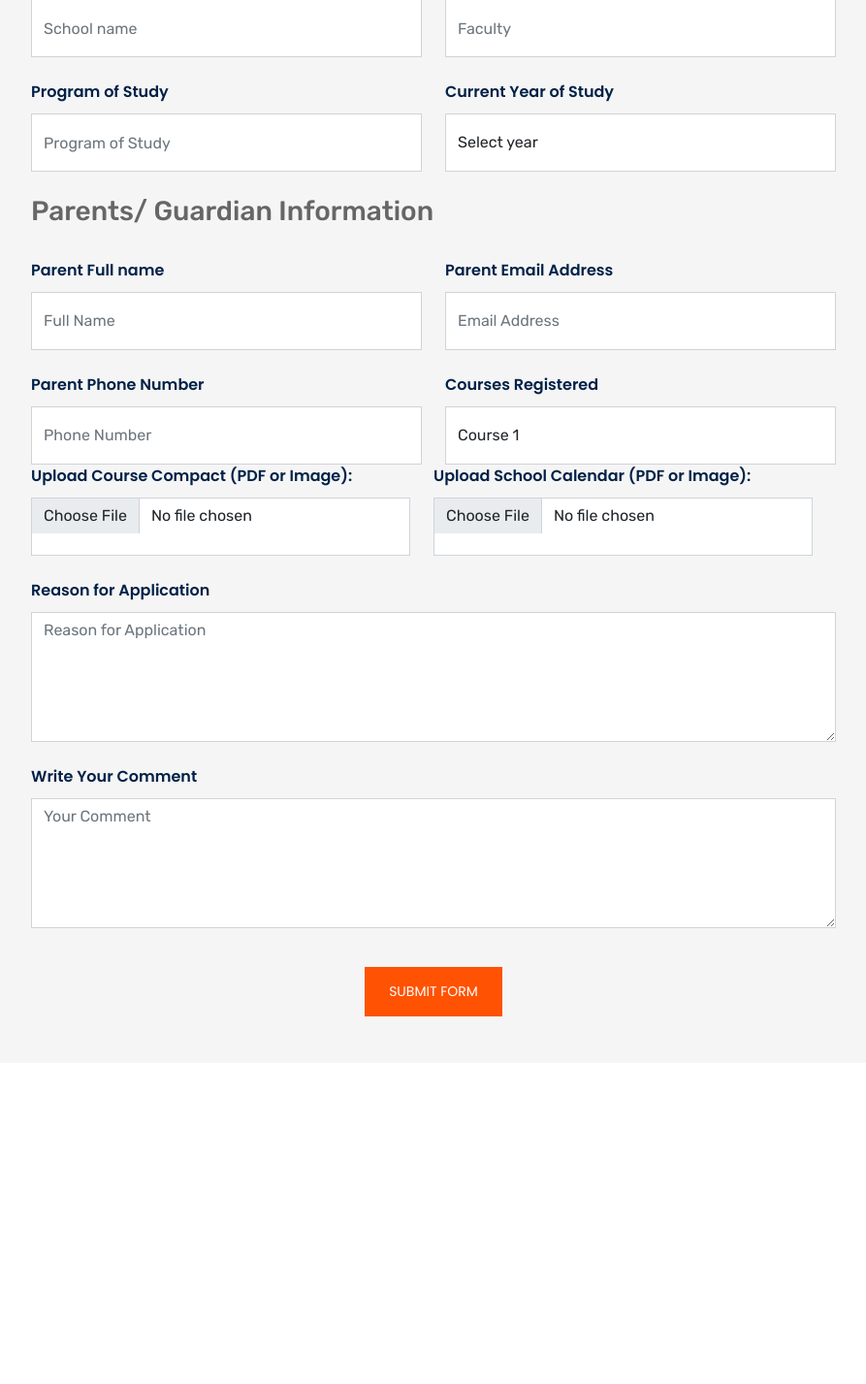
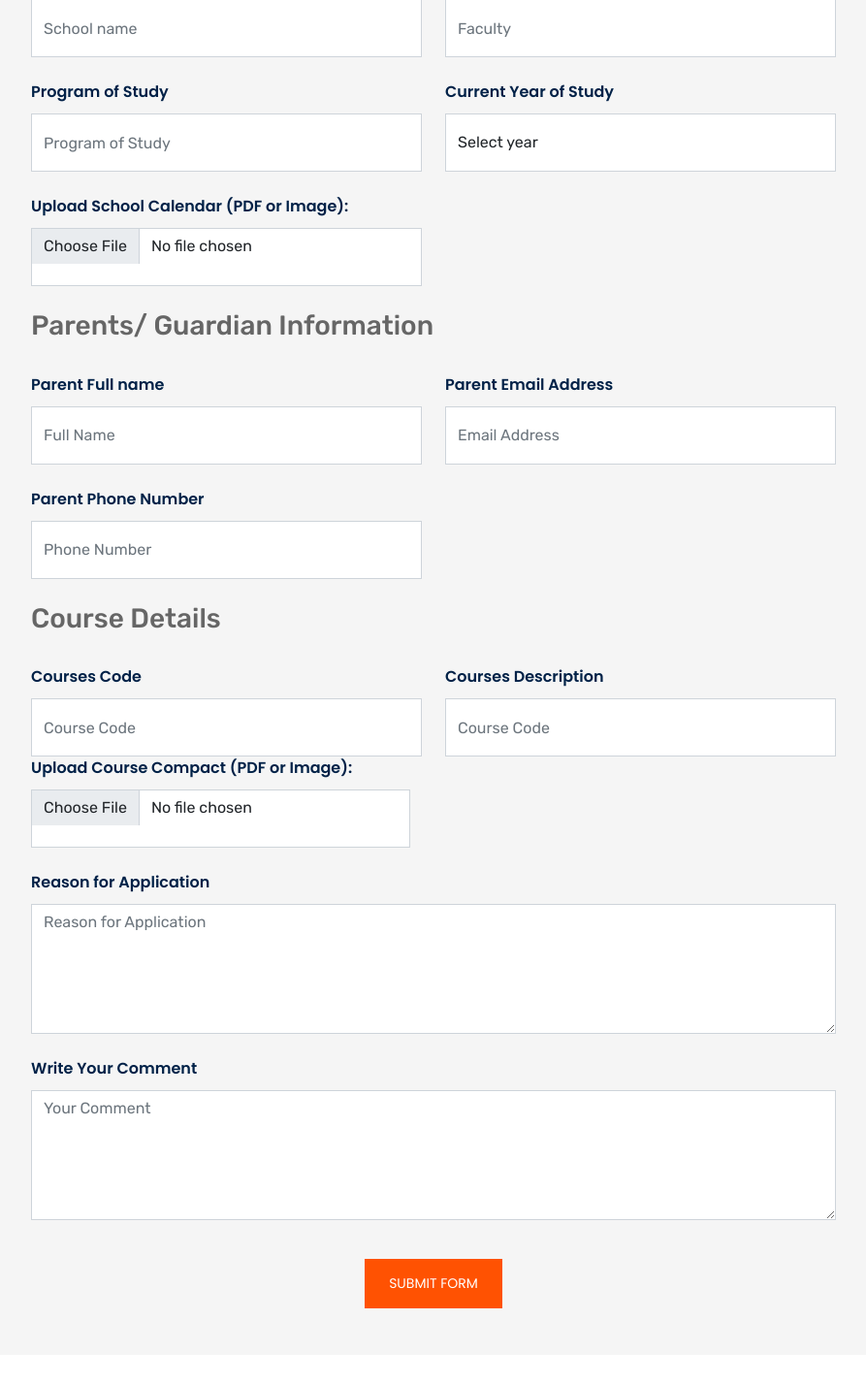
Before and after one commit to ajayipriscilla2013/JETA-Geek-tutbits, a PHP site: page /std_app_form.php in a window 1280 px wide. Shown: the part 1358-2785 px from the top of the page at 97% size, without its empty margins (193-1086 px from the left). Before the commit the page ends 2406 px from the top, so only its background shows below. Run offline with PHP 8.4, Linux system fonts and the light colour scheme; a stand-in replaces the project's code that opens the database connection.

Commit message:
application form edit

```diff
--- a/std_app_form.php
+++ b/std_app_form.php
@@ -42,8 +42,6 @@
 </section>
 <!-- End Hero Area -->
 
-
-
 <!--Start Page -->
 <div class="page-wrapper section-ptb-3" data-aos="fade-up">
     <div class="container">
@@ -51,7 +49,8 @@
             <div class="col-md-10 mx-auto">
                 <div class="apply-wrapper">
                     <h2></h2>
-                    <form action="std_app_submit.php" method="POST"class="apply_form bg_dark_9 p-5">
+
+                    <form action="std_app_submit.php" method="POST"class="apply_form bg_dark_9 p-5" enctype = "multipart/form-data">
                         <div class="row g-4">
                             <!-- Student Information-->
                         <div class="shm-j">
@@ -216,6 +215,13 @@
                                     </select>
                                 </div>
                             </div>
+
+                            <div class="col-md-6">
+                                                <div class="form-group">
+                                                    <label for="school_calendar">Upload School Calendar (PDF or Image):</label>
+                                                    <input type="file" class="form-control" id="school_calendar" name="school_calendar" accept=".pdf, .jpeg, .jpg, .png" required>
+                                                </div>
+                                            </div>
                        <!-- </div> -->
                         <!-- <div class="row"> -->
                             <!--Parents/ Guardian Information-->
@@ -243,33 +249,31 @@
                                 </div>
                             </div>
                             <!-- </div> -->
+
+                        <div class="jhdfg-h">
+                                <h3>Course Details</h3>
+                            </div>
                         <!-- <div class="row"> -->
                             <div class="col-md-6">
                                 <div class="form-group">
-                                    <label for="courses_registered"> Courses Registered </label>
-                                    <select name="courses_registered" id="courses_registered" class="form-control">
-                                        <option value="1">Course 1</option>
-                                        <option value="2">Course 2</option>
-                                        <option value="3">Course 3</option>
-                                        <option value="4">Course 4</option>
-                                        <option value="5">Course 5</option>
-                                    </select>
+                                    <label for="courses_registered"> Courses Code </label>
+                                    <input type="text" class="form-control" placeholder="Course Code" name="courses_registered" id="courses_registered">
+                                </div>
+                            </div>
+
+                            <div class="col-md-6">
+                                <div class="form-group">
+                                    <label for="coursescode_registered"> Courses Description </label>
+                                    <input type="text" class="form-control" placeholder="Course Code" name="coursescode_registered" id="coursescode_registered">
                                 </div>
                             </div>
                         <!-- </div> -->
                         <!-- <div class="row"> -->
-                                    <form action="/upload-endpoint" method="post" enctype="multipart/form-data">
                                         <div class="row">
                                             <div class="col-md-6">
                                                 <div class="form-group">
                                                     <label for="course_compact">Upload Course Compact (PDF or Image):</label>
                                                     <input type="file" class="form-control" id="course_compact" name="course_compact" accept=".pdf, .jpeg, .jpg, .png" required>
-                                                </div>
-                                            </div>
-                                            <div class="col-md-6">
-                                                <div class="form-group">
-                                                    <label for="school_calendar">Upload School Calendar (PDF or Image):</label>
-                                                    <input type="file" class="form-control" id="school_calendar" name="school_calendar" accept=".pdf, .jpeg, .jpg, .png" required>
                                                 </div>
                                             </div>
                                         </div>
```
